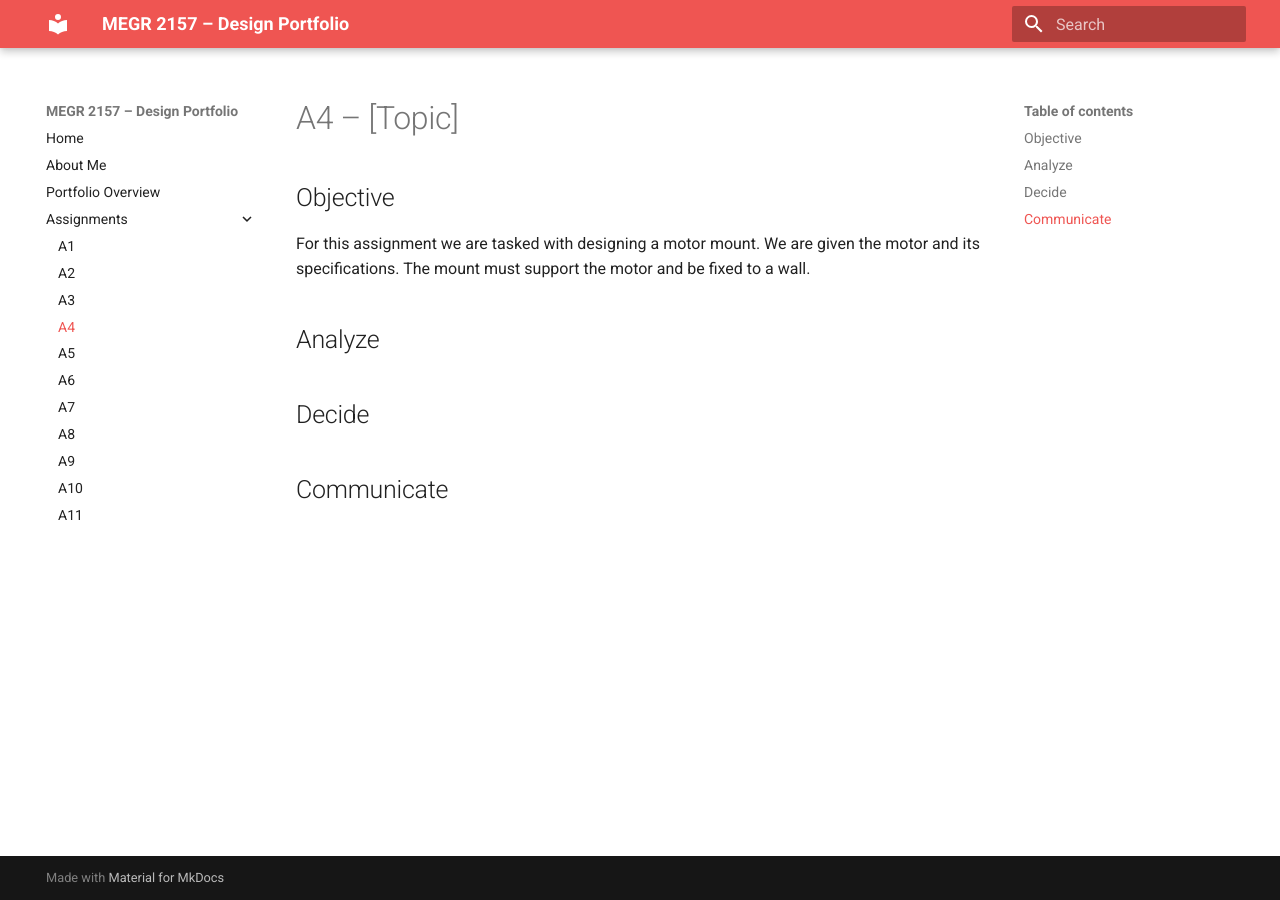
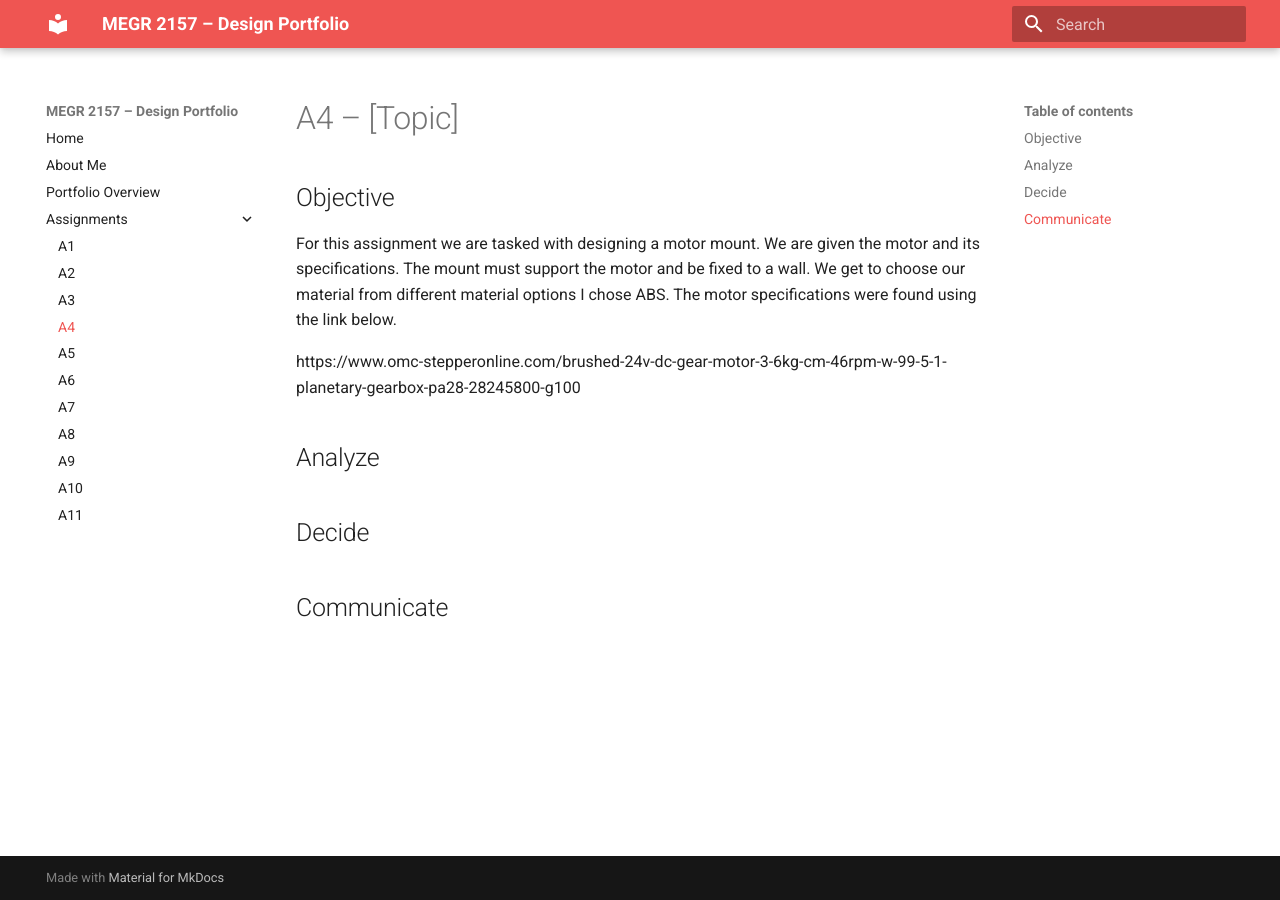
Before and after one commit to LeviElliott-ME/megr2157-portfolio, an MkDocs documentation site: the page built from docs/assignments/A04/index.md, in a window 1280 px wide. Built offline with MkDocs 1.6.1 and Material for MkDocs 9.7.7, drawn with Linux system fonts in a browser that asks for light colours.

Commit message:
Update index.md

```diff
--- a/docs/assignments/A04/index.md
+++ b/docs/assignments/A04/index.md
@@ -2,7 +2,14 @@
 
 ## Objective
 
-For this assignment we are tasked with designing a motor mount. We are given the motor and its specifications. The mount must support the motor and be fixed to a wall.
+For this assignment we are tasked with designing a motor mount. We are given the motor and its specifications. The mount must support the motor and be fixed to a wall. We get to choose our material from different material options I chose ABS. The motor specifications were found using the link below.
+
+https://www.omc-stepperonline.com/brushed-24v-dc-gear-motor-3-6kg-cm-46rpm-w-99-5-1-planetary-gearbox-pa28-28245800-g100
+
+
+
+
+
 
 ## Analyze
 
```
